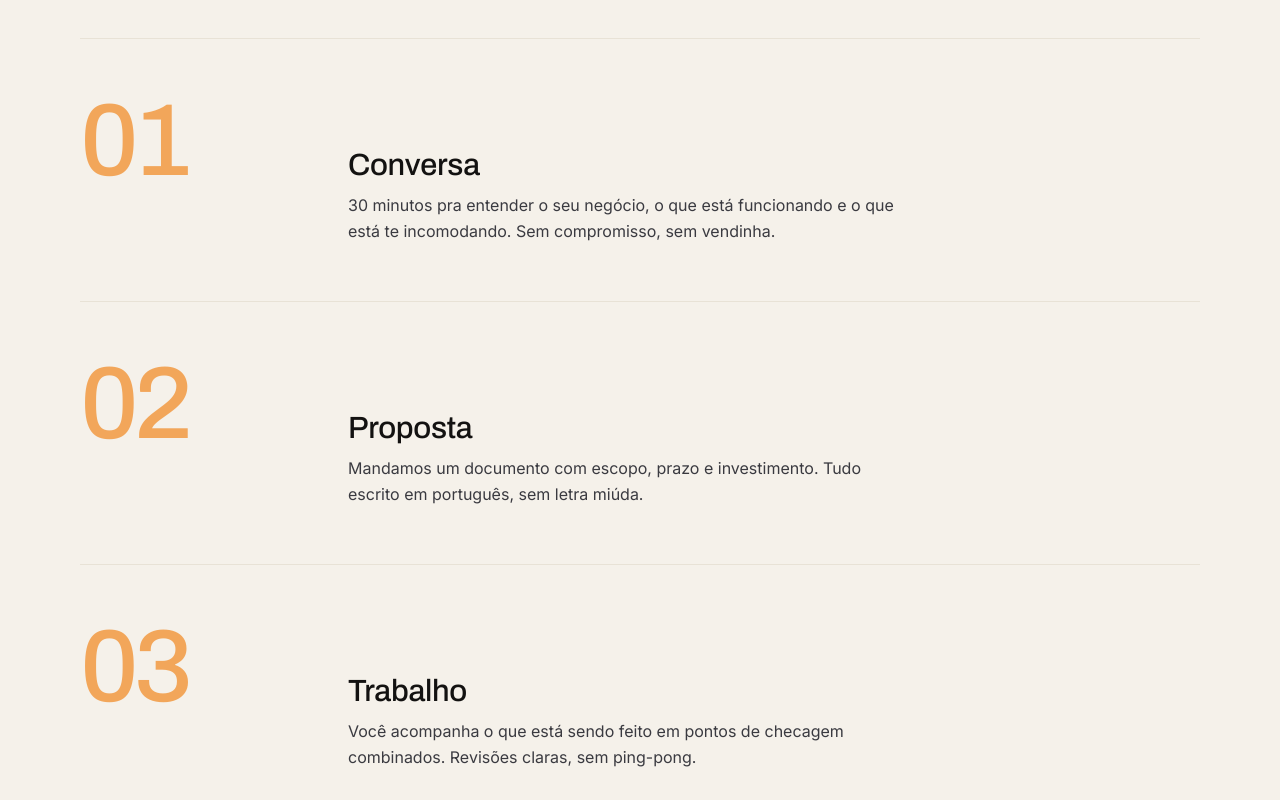
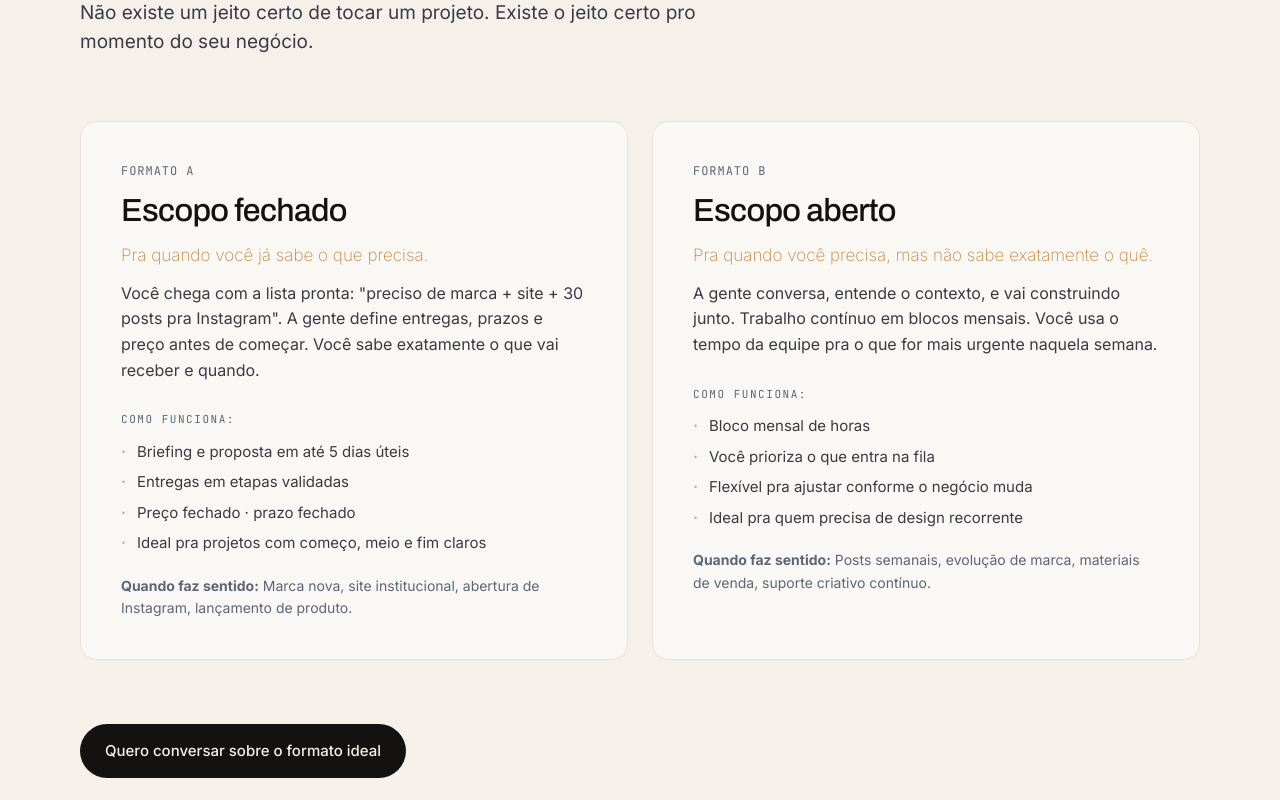
Before and after one commit to neybarao/lummalabs, a Next.js app: page / in a window 1280 px wide. Shown: the part 4140-4940 px from the top of the page. Built offline with nearby package versions, Linux system fonts and the light colour scheme.

Commit message:
Replace Processo section with Como trabalhamos (two formats)

```diff
--- a/app/globals.css
+++ b/app/globals.css
@@ -536,6 +536,90 @@ a { color: inherit; text-decoration: none; }
   justify-content: flex-start;
 }
 
+/* Como trabalhamos */
+.formats-grid {
+  display: grid;
+  grid-template-columns: 1fr 1fr;
+  gap: var(--space-6);
+  margin-top: var(--space-16);
+}
+.format {
+  background: var(--neutral-50);
+  border: 1px solid var(--border-soft);
+  border-radius: var(--radius-lg);
+  padding: var(--space-10);
+  display: flex;
+  flex-direction: column;
+  gap: var(--space-3);
+}
+.format__label {
+  font-family: var(--font-mono);
+  font-size: 12px;
+  letter-spacing: 0.08em;
+  color: var(--cool-slate);
+  text-transform: uppercase;
+}
+.format__title {
+  font-family: var(--font-display);
+  font-weight: 500;
+  font-size: clamp(24px, 2.5vw, 34px);
+  line-height: 1.15;
+  letter-spacing: -0.02em;
+  margin: 0;
+  color: var(--deep-ink);
+}
+.format__tagline {
+  font-size: 17px;
+  color: var(--glow-700);
+  margin: 0;
+}
+.format__tagline em {
+  font-style: normal;
+  font-weight: 200;
+  font-variation-settings: "wdth" 125, "wght" 200;
+}
+.format__intro {
+  font-size: 16px;
+  line-height: 1.6;
+  color: var(--neutral-700);
+  margin: 0;
+}
+.format__bullets-label {
+  font-family: var(--font-mono);
+  font-size: 11px;
+  letter-spacing: 0.14em;
+  text-transform: uppercase;
+  color: var(--cool-slate);
+  margin-top: var(--space-4);
+}
+.format__bullets {
+  list-style: none;
+  padding: 0;
+  margin: 0;
+  display: flex;
+  flex-direction: column;
+  gap: var(--space-2);
+}
+.format__bullets li {
+  font-size: 15px;
+  line-height: 1.5;
+  color: var(--neutral-700);
+  padding-left: var(--space-4);
+  position: relative;
+}
+.format__bullets li::before {
+  content: "·";
+  position: absolute;
+  left: 0;
+  color: var(--lumma-glow);
+  font-weight: 700;
+}
+.format__fit {
+  font-size: 14px;
+  color: var(--cool-slate);
+  margin: var(--space-2) 0 0;
+}
+
 /* ---------- Mobile ------------------------------------------- */
 @media (max-width: 880px) {
   .para-quem-grid { grid-template-columns: 1fr; gap: var(--space-4); }
@@ -557,6 +641,8 @@ a { color: inherit; text-decoration: none; }
   .service__desc, .service__deliverables { grid-column: 2; }
   .services-grid { margin-top: 40px; }
   .services-cta { margin-top: var(--space-10); }
+  .formats-grid { grid-template-columns: 1fr; gap: var(--space-4); }
+  .format { padding: var(--space-8); }
   .step { grid-template-columns: 100px 1fr; gap: 20px; padding: 36px 0; }
   .step__num { font-size: 80px; }
   .step__body { gap: 8px; }
--- a/app/page.tsx
+++ b/app/page.tsx
@@ -46,26 +46,32 @@ const services = [
   },
 ];
 
-const steps = [
+const formats = [
   {
-    num: "01",
-    title: "Conversa",
-    desc: "30 minutos pra entender o seu negócio, o que está funcionando e o que está te incomodando. Sem compromisso, sem vendinha.",
+    label: "Formato A",
+    title: "Escopo fechado",
+    tagline: "Pra quando você já sabe o que precisa.",
+    intro: "Você chega com a lista pronta: \"preciso de marca + site + 30 posts pra Instagram\". A gente define entregas, prazos e preço antes de começar. Você sabe exatamente o que vai receber e quando.",
+    bullets: [
+      "Briefing e proposta em até 5 dias úteis",
+      "Entregas em etapas validadas",
+      "Preço fechado · prazo fechado",
+      "Ideal pra projetos com começo, meio e fim claros",
+    ],
+    fit: "Marca nova, site institucional, abertura de Instagram, lançamento de produto.",
   },
   {
-    num: "02",
-    title: "Proposta",
-    desc: "Mandamos um documento com escopo, prazo e investimento. Tudo escrito em português, sem letra miúda.",
-  },
-  {
-    num: "03",
-    title: "Trabalho",
-    desc: "Você acompanha o que está sendo feito em pontos de checagem combinados. Revisões claras, sem ping-pong.",
-  },
-  {
-    num: "04",
-    title: "Entrega",
-    desc: "No prazo combinado, com a qualidade prometida. Arquivos abertos, treinamento curto e um período de ajuste pós-entrega.",
+    label: "Formato B",
+    title: "Escopo aberto",
+    tagline: "Pra quando você precisa, mas não sabe exatamente o quê.",
+    intro: "A gente conversa, entende o contexto, e vai construindo junto. Trabalho contínuo em blocos mensais. Você usa o tempo da equipe pra o que for mais urgente naquela semana.",
+    bullets: [
+      "Bloco mensal de horas",
+      "Você prioriza o que entra na fila",
+      "Flexível pra ajustar conforme o negócio muda",
+      "Ideal pra quem precisa de design recorrente",
+    ],
+    fit: "Posts semanais, evolução de marca, materiais de venda, suporte criativo contínuo.",
   },
 ];
 
@@ -196,23 +202,31 @@ export default function Home() {
         </div>
       </section>
 
-      <section className="process section" id="processo">
-        <div className="section-eyebrow">Processo · quatro etapas, sem mistério</div>
+      <section className="como-trabalhamos section" id="como-trabalhamos">
+        <div className="section-eyebrow">Como trabalhamos · dois formatos</div>
         <h2 className="section-title">
-          Como a gente
+          Dois formatos. Você escolhe
           <br />
-          <em>trabalha.</em>
+          o que <em>combina.</em>
         </h2>
-        <div className="process-list">
-          {steps.map((s) => (
-            <div className="step" key={s.num}>
-              <div className="step__num">{s.num}</div>
-              <div className="step__body">
-                <div className="step__title">{s.title}</div>
-                <p className="step__desc">{s.desc}</p>
-              </div>
+        <p className="section-lead">Não existe um jeito certo de tocar um projeto. Existe o jeito certo pro momento do seu negócio.</p>
+        <div className="formats-grid">
+          {formats.map((f) => (
+            <div className="format" key={f.title}>
+              <div className="format__label">{f.label}</div>
+              <h3 className="format__title">{f.title}</h3>
+              <p className="format__tagline"><em>{f.tagline}</em></p>
+              <p className="format__intro">{f.intro}</p>
+              <div className="format__bullets-label">Como funciona:</div>
+              <ul className="format__bullets">
+                {f.bullets.map((b, i) => <li key={i}>{b}</li>)}
+              </ul>
+              <p className="format__fit"><strong>Quando faz sentido:</strong> {f.fit}</p>
             </div>
           ))}
+        </div>
+        <div className="services-cta">
+          <a className="btn btn-dark" href="#contato">Quero conversar sobre o formato ideal</a>
         </div>
       </section>
 
```
